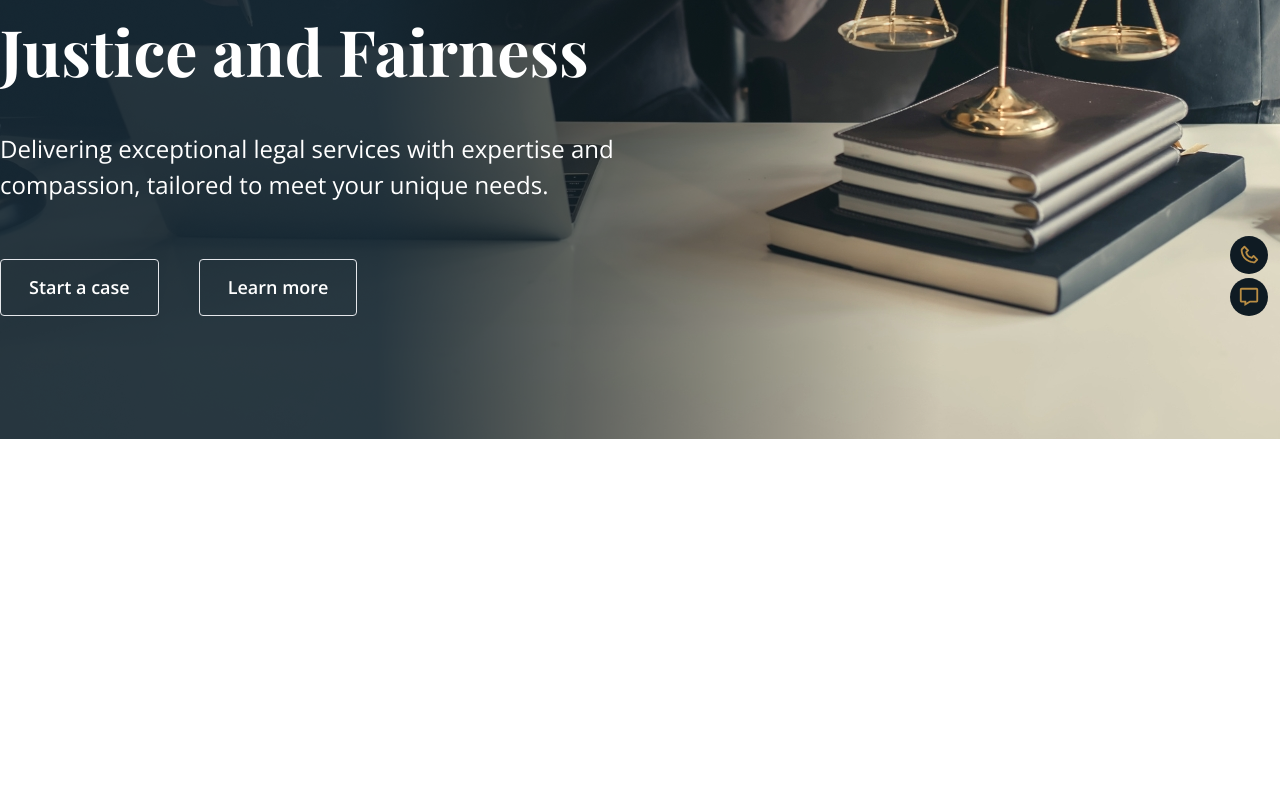
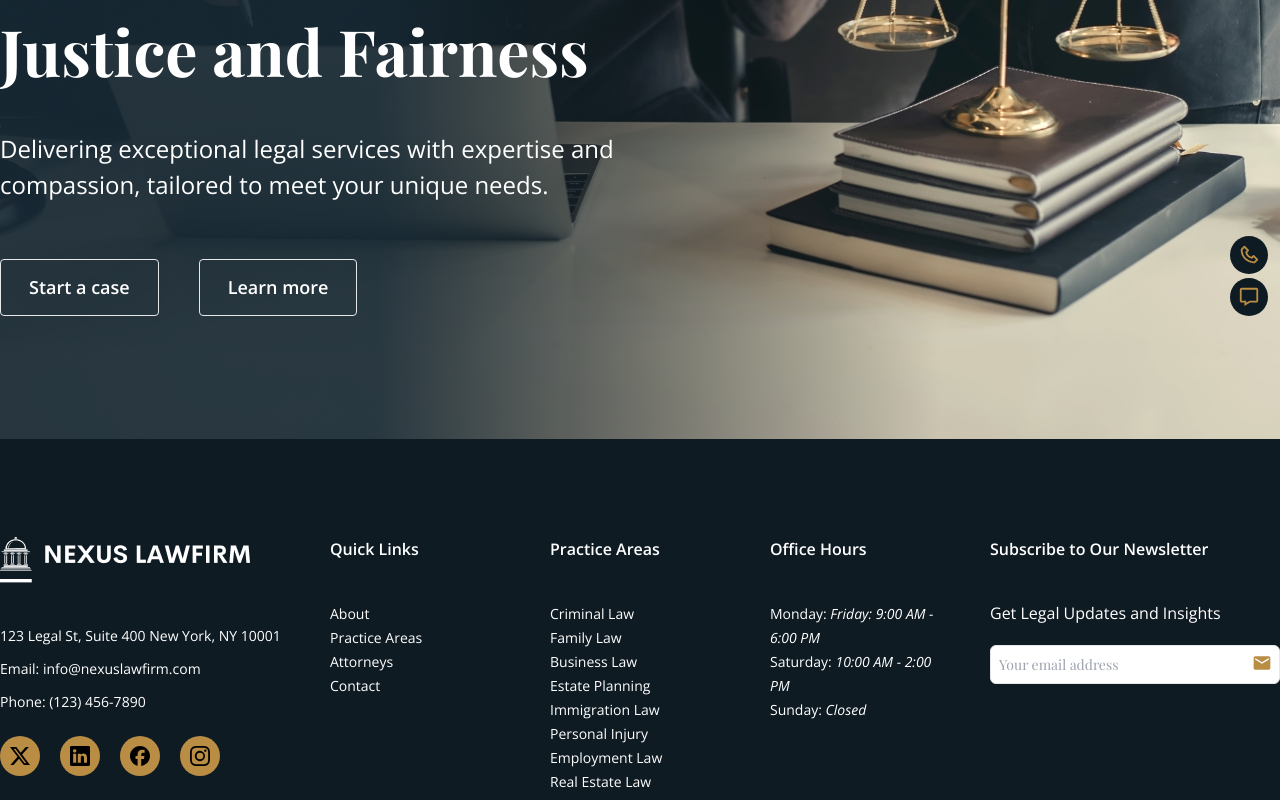
Before and after one commit to mdsajalali/nexus-lawfirm, a React (Vite) app: page / in a window 1280 px wide. Shown: the part 361-1161 px from the top of the page. Before the commit the page ends 800 px from the top, so only its background shows below. Built offline with nearby package versions, Linux system fonts and the light colour scheme; a web font is replaced by a local one.

Commit message:
add: footer

```diff
--- a/src/App.tsx
+++ b/src/App.tsx
@@ -1,9 +1,11 @@
+import Footer from "./shared/Footer";
 import Navbar from "./shared/Navbar";
 
 const App = () => {
   return (
     <div className="font-playfair">
       <Navbar />
+      <Footer />
     </div>
   );
 };
--- /dev/null
+++ b/src/shared/Footer.tsx
@@ -0,0 +1,166 @@
+import Container from "./Container";
+import logo from "../images/footer_logo.png";
+import { BsInstagram, BsLinkedin, BsTwitterX } from "react-icons/bs";
+import { FaFacebook } from "react-icons/fa6";
+import { MdEmail } from "react-icons/md";
+
+const Footer = () => {
+  return (
+    <div className="bg-primary pt-[98px]">
+      <Container>
+        <div className="grid grid-cols-12 gap-10">
+          <div className="col-span-12 lg:col-span-3">
+            <img src={logo} alt="Logo" className="-mt-3" />
+            <div>
+              <h4 className="text-white mt-[42px] text-[14px] font-opensans">
+                123 Legal St, Suite 400 New York, NY 10001
+              </h4>
+              <h3 className="text-white my-3 text-[14px] font-opensans">
+                Email: info@nexuslawfirm.com
+              </h3>
+              <p className="text-white text-[14px] font-opensans">
+                Phone: (123) 456-7890
+              </p>
+            </div>
+            <div className="flex items-center py-6 gap-5">
+              <div className="bg-secondary transition-all cursor-pointer hover:bg-white w-10 h-10 flex items-center justify-center rounded-full">
+                <BsTwitterX size={20} />
+              </div>
+              <div className="bg-secondary transition-all cursor-pointer hover:bg-white w-10 h-10 flex items-center justify-center rounded-full">
+                <BsLinkedin size={20} />
+              </div>
+              <div className="bg-secondary transition-all cursor-pointer hover:bg-white w-10 h-10 flex items-center justify-center rounded-full">
+                <FaFacebook size={20} />
+              </div>
+              <div className="bg-secondary transition-all cursor-pointer hover:bg-white w-10 h-10 flex items-center justify-center rounded-full">
+                <BsInstagram size={20} />
+              </div>
+            </div>
+          </div>
+
+          <div className="col-span-12 lg:col-span-2">
+            <h1 className="text-[16px] font-semibold text-white font-opensans">
+              Quick Links
+            </h1>
+            <ul className="pt-10">
+              <li>
+                <a className="text-white text-[14px] font-opensans" href="#">
+                  About
+                </a>
+              </li>
+              <li>
+                <a className="text-white text-[14px] font-opensans" href="#">
+                  Practice Areas
+                </a>
+              </li>
+              <li>
+                <a className="text-white text-[14px] font-opensans" href="#">
+                  Attorneys
+                </a>
+              </li>
+              <li>
+                <a className="text-white text-[14px] font-opensans" href="#">
+                  Contact
+                </a>
+              </li>
+            </ul>
+          </div>
+
+          <div className="col-span-12 lg:col-span-2">
+            <h1 className="text-[16px] font-semibold text-white font-opensans">
+              Practice Areas
+            </h1>
+            <ul className="pt-10">
+              <li>
+                <a href="#" className="text-white font-opensans text-[14px]">
+                  Criminal Law
+                </a>
+              </li>
+              <li>
+                <a href="#" className="text-white font-opensans text-[14px]">
+                  Family Law
+                </a>
+              </li>
+              <li>
+                <a href="#" className="text-white font-opensans text-[14px]">
+                  Business Law
+                </a>
+              </li>
+              <li>
+                <a href="#" className="text-white font-opensans text-[14px]">
+                  Estate Planning
+                </a>
+              </li>
+              <li>
+                <a href="#" className="text-white font-opensans text-[14px]">
+                  Immigration Law
+                </a>
+              </li>
+              <li>
+                <a href="#" className="text-white font-opensans text-[14px]">
+                  Personal Injury
+                </a>
+              </li>
+              <li>
+                <a href="#" className="text-white font-opensans text-[14px]">
+                  Employment Law
+                </a>
+              </li>
+              <li>
+                <a href="#" className="text-white font-opensans text-[14px]">
+                  Real Estate Law
+                </a>
+              </li>
+            </ul>
+          </div>
+
+          <div className="col-span-12 lg:col-span-2">
+            <h1 className="text-[16px] font-semibold text-white font-opensans">
+              Office Hours
+            </h1>
+            <ul className="pt-10">
+              <li>
+                <a href="#" className="text-white font-opensans text-[14px]">
+                  Monday:{" "}
+                  <span className="italic">Friday: 9:00 AM - 6:00 PM</span>
+                </a>
+              </li>
+              <li>
+                <a href="#" className="text-white font-opensans text-[14px]">
+                  Saturday: <span className="italic">10:00 AM - 2:00 PM</span>
+                </a>
+              </li>
+              <li>
+                <a href="#" className="text-white font-opensans text-[14px]">
+                  Sunday: <span className="italic">Closed</span>
+                </a>
+              </li>
+            </ul>
+          </div>
+
+          <div className="col-span-12 lg:col-span-3">
+            <h1 className="text-[16px] font-semibold text-white font-opensans">
+              Subscribe to Our Newsletter
+            </h1>
+            <p className="text-white mt-10 font-opensans">
+              Get Legal Updates and Insights
+            </p>
+            <div className="relative pt-5">
+              <input
+                type="email"
+                placeholder="Your email address"
+                className="p-2 rounded-md border outline-none text-[14px] lg:w-full"
+              />
+              <MdEmail
+                size={20}
+                className="absolute right-2 hidden lg:block top-7 text-secondary"
+              />
+            </div>
+          </div>
+        </div>
+      </Container>
+    </div>
+  );
+};
+
+export default Footer;
--- a/src/shared/Navbar.tsx
+++ b/src/shared/Navbar.tsx
@@ -21,7 +21,7 @@ const Header = () => {
         alt="Hero Banner"
         className="w-full h-[100vh]  object-cover"
       />
-      <main className="fixed right-0 top-0 z-[9999] w-full   text-white">
+      <main className="absolute right-0 top-0 z-[9999] w-full   text-white">
         <TopNav />
         <Container>
           <nav className="  flex    items-center justify-between  ">
```
Also changed, not shown: src/images/footer_logo.png (added).
